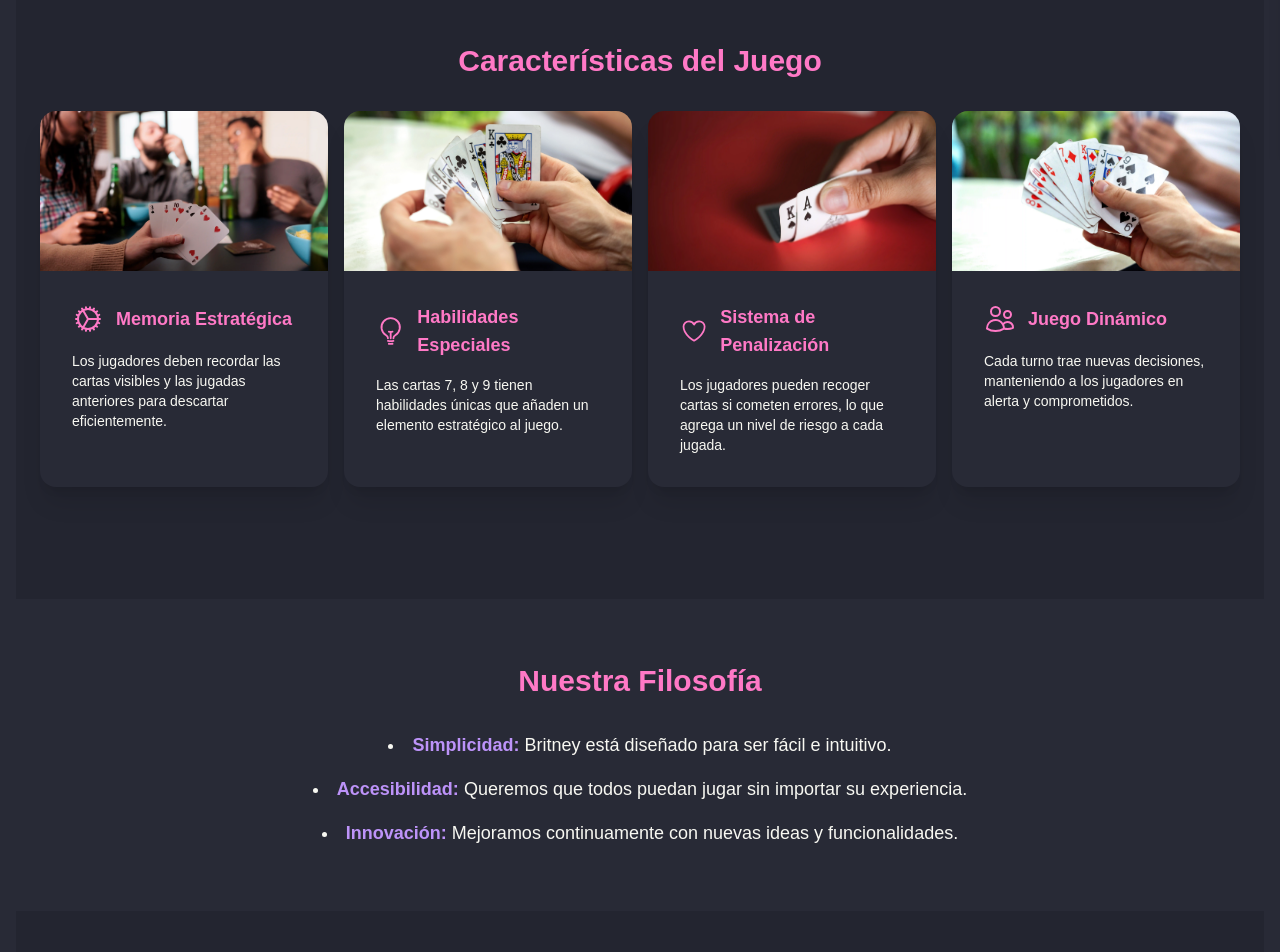
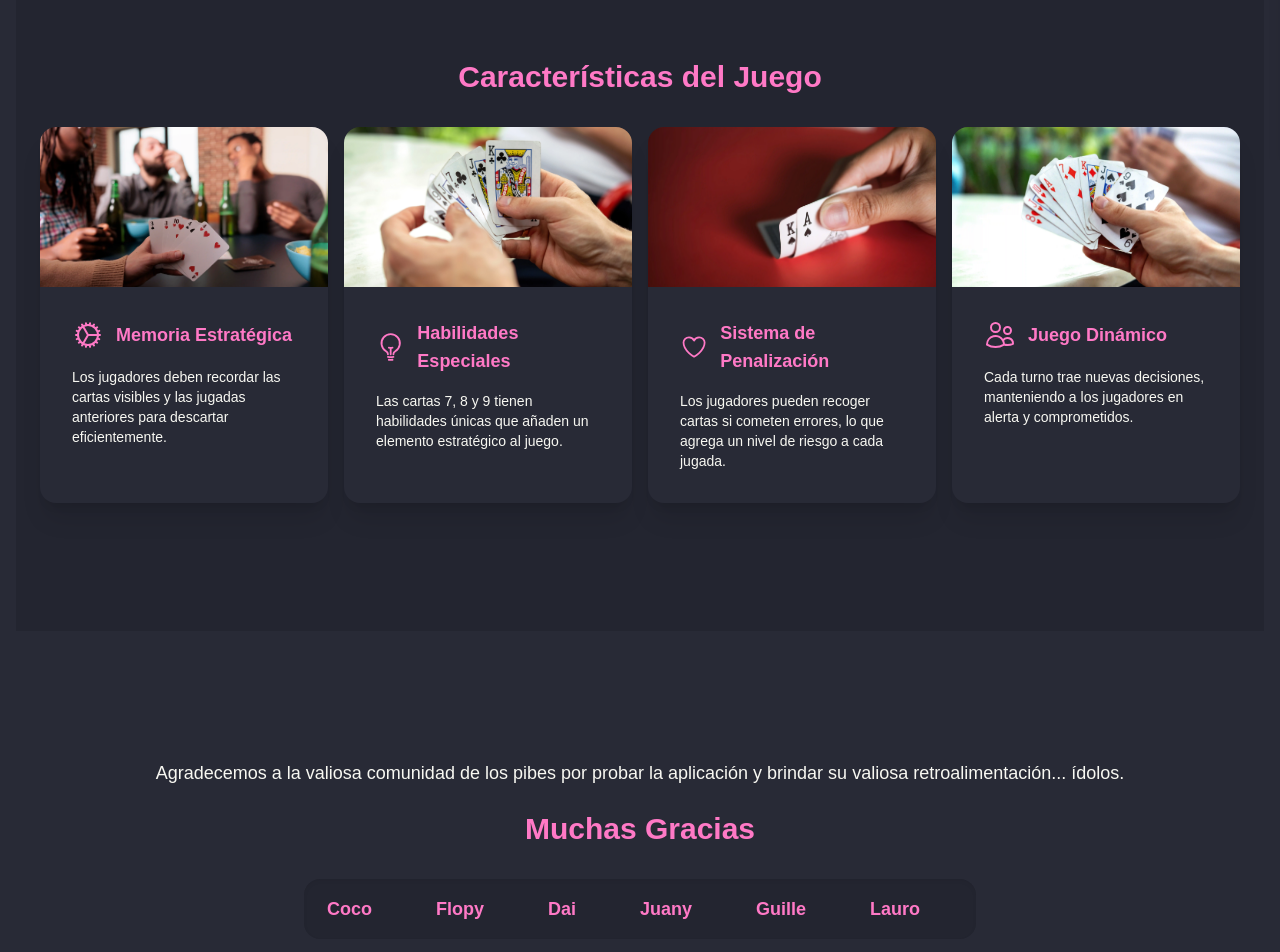
Before and after one commit to Gabito-17/Entre-Nosotros, a React (Create React App) app: page /britney/nosotros in a window 1280 px wide. Shown: the part 640-1592 px from the top of the page. Built offline with nearby package versions, Linux system fonts and the light colour scheme; grey boxes are pictures that could not be loaded.

Commit message:
correcciones

```diff
--- a/src/components/AboutUs/Acknowledgements.jsx
+++ b/src/components/AboutUs/Acknowledgements.jsx
@@ -1,30 +1,53 @@
 import { motion } from "framer-motion";
-import { fadeUp, fadeItem, staggerContainer } from "../../lib/Animations.ts"; // ajustá la ruta según tu estructura
+
+const names = [
+  "Ger", "Facu", "Coco", "Flopy", "Dai", "Juany", "Guille", "Lauro", "Patricia"
+];
 
 const Acknowledgements = () => {
+  const duplicatedNames = [...names, ...names]; // Duplicamos para efecto continuo
+
   return (
     <motion.div
-      className="mx-auto text-center"
-      variants={staggerContainer}
+      className="mx-auto text-center py-16 px-6"
+      variants={{ initial: {}, animate: { transition: { staggerChildren: 0.3 } } }}
       initial="initial"
       animate="animate"
     >
-      <motion.h2
-        className="text-3xl font-bold mb-8 text-primary"
-        variants={fadeUp}
-        transition={{ duration: 0.6 }}
+      <motion.p
+        className="text-lg mb-6"
+        initial={{ opacity: 0, y: 20 }}
+        animate={{ opacity: 1, y: 0, transition: { duration: 0.6 } }}
       >
-        Agradecimientos
-      </motion.h2>
-
-      <motion.p className="text-lg mb-6" variants={fadeItem(0.3)}>
-        Queremos agradecer a .. ¿?
+        Agradecemos a la valiosa comunidad de los pibes por probar la aplicación y brindar su valiosa retroalimentación... ídolos.
       </motion.p>
 
-      <motion.p className="text-lg" variants={fadeItem(0.5)}>
-        También agradecemos a la valiosa comunidad de los pibes por probar el
-        juego y brindar su valiosa retroalimentación.. ídolos.
+      <motion.p
+        className="text-3xl font-bold mb-8 text-primary"
+        initial={{ opacity: 0, y: 20 }}
+        animate={{ opacity: 1, y: 0, transition: { duration: 0.6, delay: 0.3 } }}
+      >
+        Muchas Gracias
       </motion.p>
+
+      <div className="relative overflow-hidden w-full max-w-2xl mx-auto bg-base-200 rounded-box shadow-inner p-4">
+        <motion.div
+          className="flex gap-8 whitespace-nowrap text-lg font-semibold text-primary"
+          animate={{ x: ["0%", "-50%"] }}
+          transition={{
+            duration: duplicatedNames.length * 1.5, // Ajustás la velocidad acá
+            ease: "linear",
+            repeat: Infinity
+          }}
+          style={{ width: "max-content" }}
+        >
+          {duplicatedNames.map((name, idx) => (
+            <span key={idx} className="px-4">
+              {name}
+            </span>
+          ))}
+        </motion.div>
+      </div>
     </motion.div>
   );
 };
--- a/src/components/AboutUs/Introduction.jsx
+++ b/src/components/AboutUs/Introduction.jsx
@@ -2,7 +2,7 @@ const Introduction = () => {
   return (
     <section className="py-16 text-center lg:text-left lg:flex lg:space-x-12 px-6 container mx-auto">
       {" "}
-      <div className="lg:w-1/2 mt-8 lg:mt-0">
+      <div className="lg:w-1/2 lg:mt-0">
         <img
           src={"/assets/images/i3.webp"}
           alt="No carga :'("
@@ -10,7 +10,7 @@ const Introduction = () => {
         />
       </div>
       <div className="lg:w-1/2">
-        <h1 className="text-4xl font-bold mb-6 text-primary">Sobre Nosotros</h1>
+        <h1 className="text-4xl font-bold py-6 text-primary">Sobre Nosotros</h1>
         <p className="text-lg leading-relaxed mb-6 text-base-content">
           Britney nació como una idea entre amigos que buscaban un juego de
           cartas dinámico y entretenido. Con cuatro creadores detrás, hemos
--- a/src/components/AboutUs/Philosophy.jsx
+++ /dev/null
@@ -1,25 +0,0 @@
-const Philosophy = () => {
-  return (
-    <div className="mx-auto text-center">
-      <h2 className="text-3xl font-bold mb-8 text-primary">
-        Nuestra Filosofía
-      </h2>
-      <ul className="list-disc list-inside space-y-4 text-lg ">
-        <li>
-          <span className="font-bold text-secondary">Simplicidad:</span> Britney
-          está diseñado para ser fácil e intuitivo.
-        </li>
-        <li>
-          <span className="font-bold text-secondary">Accesibilidad:</span>{" "}
-          Queremos que todos puedan jugar sin importar su experiencia.
-        </li>
-        <li>
-          <span className="font-bold text-secondary">Innovación:</span>{" "}
-          Mejoramos continuamente con nuevas ideas y funcionalidades.
-        </li>
-      </ul>
-    </div>
-  );
-};
-
-export default Philosophy;
--- a/src/components/Features.jsx
+++ b/src/components/Features.jsx
@@ -1,11 +1,14 @@
+import { motion } from "framer-motion";
 import {
   CogIcon,
   HeartIcon,
   LightBulbIcon,
   UsersIcon,
 } from "@heroicons/react/24/outline";
-
-
+import {
+  fadeItem,
+  fadeContainer,
+} from "../lib/Animations.ts"
 const features = [
   {
     image: "/assets/images/i1.webp",
@@ -39,13 +42,23 @@ const features = [
 
 const Features = () => {
   return (
-    <div className="text-base-content py-12">
+    <div className="py-16 text-base-content">
       <h2 className="text-3xl font-bold mb-8 text-center text-primary">
         Características del Juego
       </h2>
-      <div className="grid grid-cols-1 sm:grid-cols-2 lg:grid-cols-4 gap-6 container mx-auto px-6">
+
+      <motion.div
+        className="grid grid-cols-1 sm:grid-cols-2 lg:grid-cols-4 gap-6 container mx-auto px-6"
+        variants={fadeContainer}
+        initial="initial"
+        animate="animate"
+      >
         {features.map((feature, index) => (
-          <div key={index} className="card bg-base-100 shadow-xl">
+          <motion.div
+            key={index}
+            className="card bg-base-100 shadow-xl"
+            variants={fadeItem(index * 0.4)}
+          >
             <figure>
               <img
                 src={feature.image}
@@ -60,9 +73,9 @@ const Features = () => {
               </div>
               <p className="text-sm">{feature.description}</p>
             </div>
-          </div>
+          </motion.div>
         ))}
-      </div>
+      </motion.div>
     </div>
   );
 };
--- a/src/pages/AboutUs.js
+++ b/src/pages/AboutUs.js
@@ -1,6 +1,5 @@
 import Acknowledgements from "../components/AboutUs/Acknowledgements";
 import Introduction from "../components/AboutUs/Introduction";
-import Philosophy from "../components/AboutUs/Philosophy";
 import Features from "../components/Features";
 import Footer from "../components/Layout/Footer.jsx";
 
@@ -15,13 +14,8 @@ const AboutUs = () => {
         <Features />
       </section>
 
-      {/* Filosofía y Compromiso */}
-      <section className="py-16">
-        <Philosophy />
-      </section>
-
       {/* Agradecimientos */}
-      <section className="py-16 bg-base-200">
+      <section className="py-16 ">
         <Acknowledgements />
       </section>
       {/* Footer */}
```
